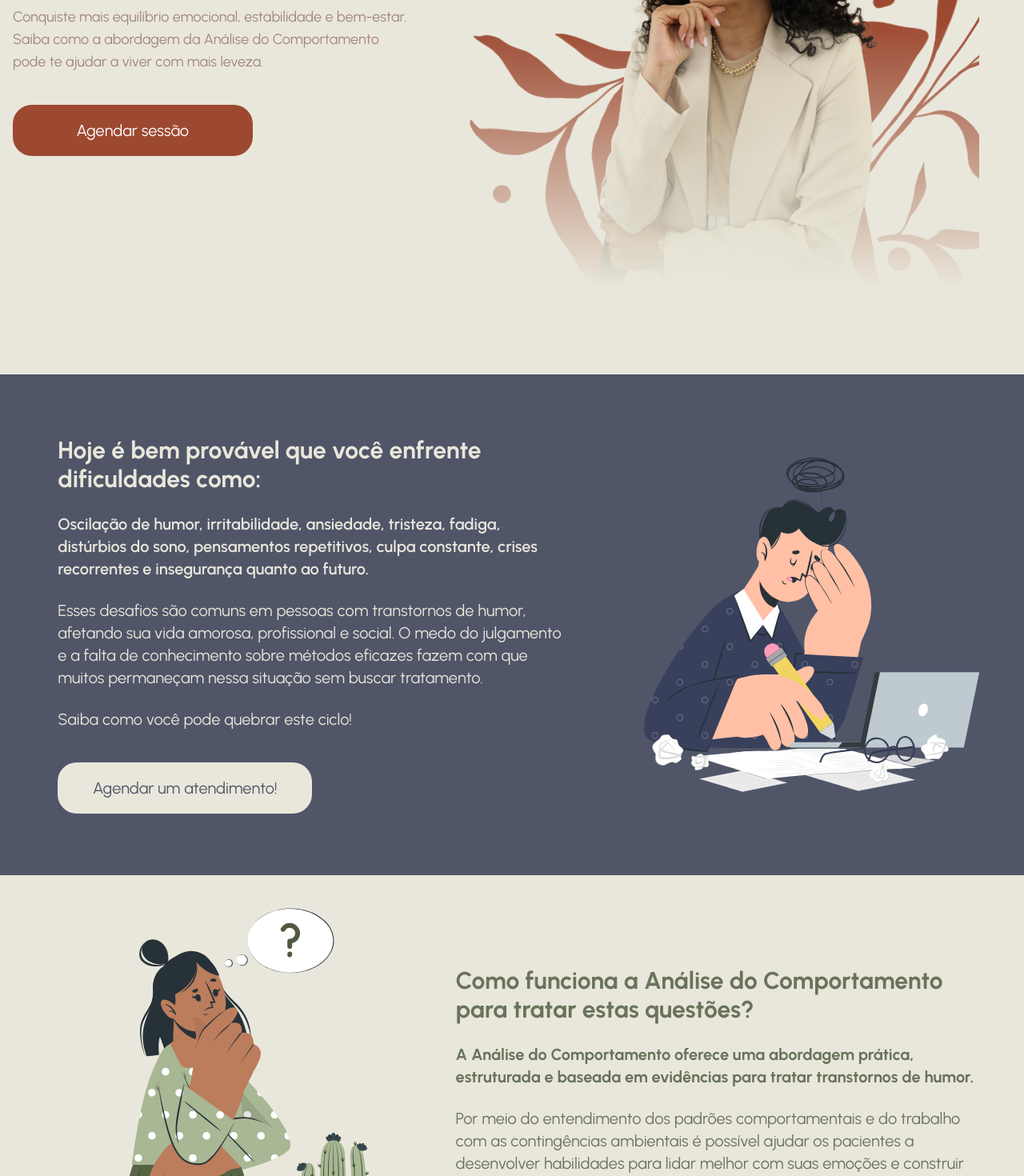
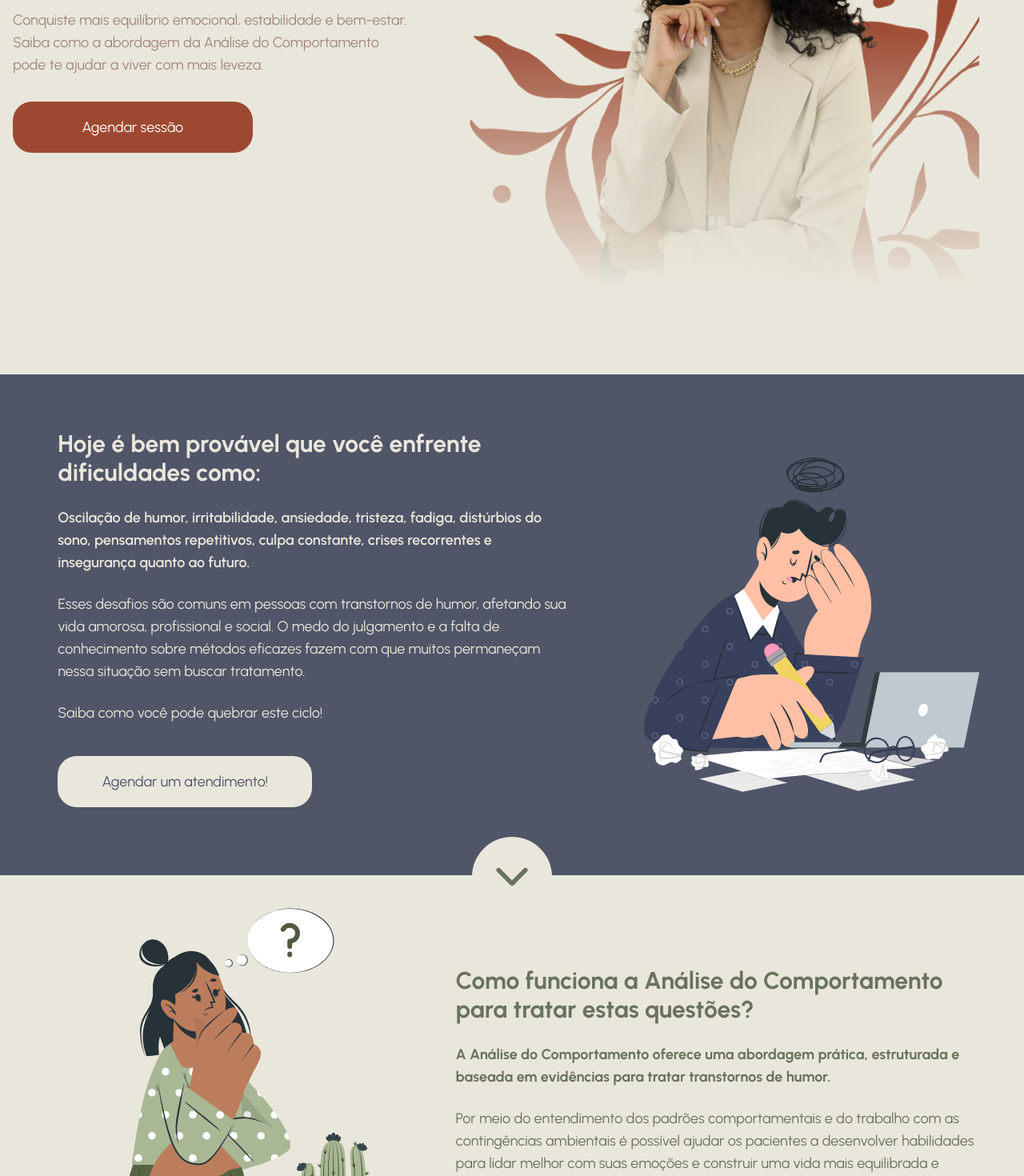
Before and after one commit to juanclb/jaqueline-jango, a Next.js app: page / in a window 1280 px wide. Shown: the part 480-1950 px from the top of the page at 80% size. Built offline with nearby package versions, Linux system fonts and the light colour scheme.

Commit message:
CHANGE: Font sizes

```diff
--- a/src/app/header.tsx
+++ b/src/app/header.tsx
@@ -35,11 +35,11 @@ export const GPTHeader = () => {
         <div className="flex flex-row w-full justify-end md:justify-evenly">
           <div className="hidden md:flex w-full justify-evenly items-center">
             <Image src={Logo} alt="Logo" />
-            <a className="font-bold text-[#9D4931]">Inicio</a>
-            <a className="text-[#777777]">Onde Ajudamos</a>
-            <a className="text-[#777777]">Como Ajudamos</a>
-            <a className="text-[#777777]">Sobre mim</a>
-            <button className="p-4 px-8 bg-[#9D4931] rounded-2xl">
+            <a className="font-bold text-[#9D4931] cursor-pointer">Inicio</a>
+            <a className="text-[#777777] cursor-pointer">Onde Ajudamos</a>
+            <a className="text-[#777777] cursor-pointer">Como Ajudamos</a>
+            <a className="text-[#777777] cursor-pointer">Sobre mim</a>
+            <button className="p-4 px-8 bg-[#9D4931] rounded-2xl cursor-pointer">
               <a className="text-[#FFFFFF]">Agendar sessão</a>
             </button>
           </div>
--- a/src/app/page.tsx
+++ b/src/app/page.tsx
@@ -18,24 +18,24 @@ import GPTHeader from "./header.tsx";
 const First = () => {
   return (
     <>
-      <section className="h-screen md:h-auto p-4 py-6 md:py-16 md:pt-0">
+      <section className="h-[85vh] md:h-auto px-4 md:py-16 md:pt-0">
         <div className="container mx-auto">
           <div className="flex flex-col-reverse md:flex-row">
             <div className="flex flex-col justify-center w-full md:w-[40%] h-auto">
-              <p className="font-[1000] text-4xl text-[#9D4931]">
+              <p className="font-[1000] text-3xl md:text-4xl text-[#9D4931]">
                 Assuma o controle da sua vida e conquiste sua estabilidade!
               </p>
-              <p className="text-lg text-[#A3867E] mt-6">
+              <p className="text-lg text-[#A3867E] mt-4 md:mt-6">
                 Conquiste mais equilíbrio emocional, estabilidade e bem-estar.
                 Saiba como a abordagem da Análise do Comportamento pode te
                 ajudar a viver com mais leveza.
               </p>
 
-              <button className="mt-10 h-16 w-full md:w-[60%] p-4 bg-[#9D4931] rounded-3xl">
-                <a className="text-[#FFFFFF] text-xl">Agendar sessão</a>
+              <button className="mt-6 md:mt-8 h-16 w-full md:w-[60%] p-4 bg-[#9D4931] rounded-3xl cursor-pointer">
+                <a className="text-[#FFFFFF] text-lg">Agendar sessão</a>
               </button>
             </div>
-            <div className="relative w-full md:w-[60%] h-auto md:p-10">
+            <div className="mt-[-8%] md:mt-auto relative self-center w-[90%] md:w-[60%] h-auto md:p-10">
               <Image
                 src={Jaqueline}
                 alt="Jaqueline"
@@ -61,24 +61,24 @@ const Second = () => {
                 <p className="font-bold text-3xl text-[#E9E7DB]">
                   Hoje é bem provável que você enfrente dificuldades como:
                 </p>
-                <p className="font-semibold text-xl text-[#E9E7DB] mt-6">
+                <p className="font-semibold text-lg text-[#E9E7DB] mt-6">
                   Oscilação de humor, irritabilidade, ansiedade, tristeza,
                   fadiga, distúrbios do sono, pensamentos repetitivos, culpa
                   constante, crises recorrentes e insegurança quanto ao futuro.
                 </p>
-                <p className="font-regular text-xl text-[#E9E7DB] mt-6">
+                <p className="font-regular text-lg text-[#E9E7DB] mt-6">
                   Esses desafios são comuns em pessoas com transtornos de humor,
                   afetando sua vida amorosa, profissional e social. O medo do
                   julgamento e a falta de conhecimento sobre métodos eficazes
                   fazem com que muitos permaneçam nessa situação sem buscar
                   tratamento.
                 </p>
-                <p className="font-regular text-xl text-[#E9E7DB] mt-6">
+                <p className="font-regular text-lg text-[#E9E7DB] mt-6">
                   Saiba como você pode quebrar este ciclo!
                 </p>
 
-                <button className="mt-10 h-16 w-full md:w-[50%] p-4 bg-[#E9E7DB] rounded-3xl">
-                  <a className="text-[#505568] text-xl">
+                <button className="mb-4 mt-10 h-16 w-full md:w-[50%] p-4 bg-[#E9E7DB] rounded-3xl cursor-pointer">
+                  <a className="text-[#505568] text-lg">
                     Agendar um atendimento!
                   </a>
                 </button>
@@ -106,12 +106,12 @@ const New = () => {
                   Como funciona a Análise do Comportamento para tratar estas
                   questões?
                 </p>
-                <p className="mt-6 font-bold text-xl text-[#69735B]">
+                <p className="mt-6 font-bold text-lg text-[#69735B]">
                   A Análise do Comportamento oferece uma abordagem prática,
                   estruturada e baseada em evidências para tratar transtornos de
                   humor.
                 </p>
-                <p className="mt-6 font-regular text-xl text-[#69735B]">
+                <p className="mt-6 font-regular text-lg text-[#69735B]">
                   Por meio do entendimento dos padrões comportamentais e do
                   trabalho com as contingências ambientais é possível ajudar os
                   pacientes a desenvolver habilidades para lidar melhor com suas
@@ -209,7 +209,7 @@ const Fourth = () => {
         // }}
         className="text-xl text-[#E9E7DB] p-4 w-[70%] md:w-[25%] bg-[#69735B] rounded-3xl cursor-pointer"
       >
-        <a className="text-[#E9E7DB]">Agendar uma sessão</a>
+        <a className="text-[#E9E7DB] text-lg">Agendar uma sessão</a>
       </button>
     );
   };
@@ -403,13 +403,18 @@ export default function Home() {
         <div className="min-h-screen">
           <First />
           <Second />
+          <div className="absolute w-full flex justify-center">
+            <div className="flex items-center justify-center h-[100px] w-[100px] rounded-full bg-[#E9E7DB] mt-[-48px]">
+              <IoIosArrowDown size={60} color={"#69735B"} />
+            </div>
+          </div>
           <New />
           <Third />
-          <div className="absolute w-full flex justify-center">
+          {/* <div className="absolute w-full flex justify-center">
             <div className="flex items-center justify-center h-[100px] w-[100px] rounded-full bg-[#E9E7DB] mt-[-50px]">
               <IoIosArrowDown size={60} color={"#69735B"} />
             </div>
-          </div>
+          </div> */}
           <Fourth />
           <Fifth />
           <Sixth />
```
